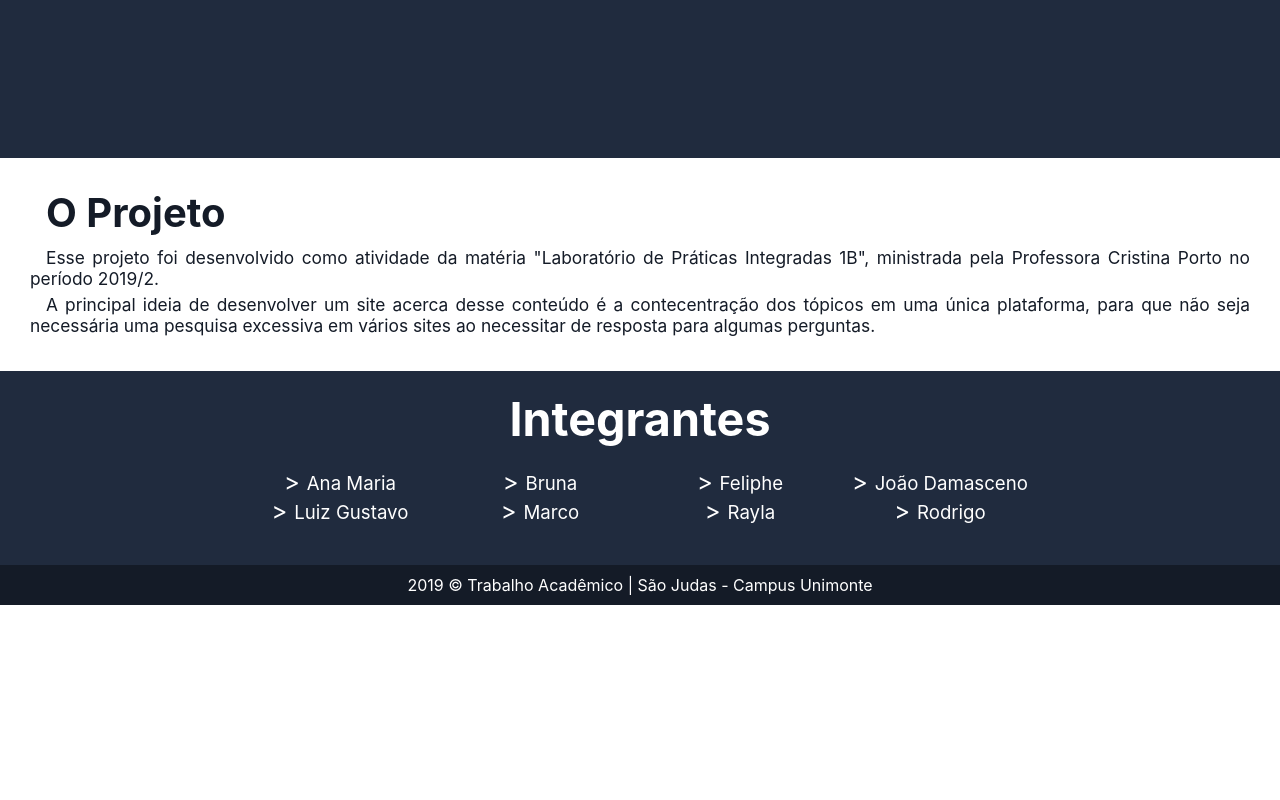
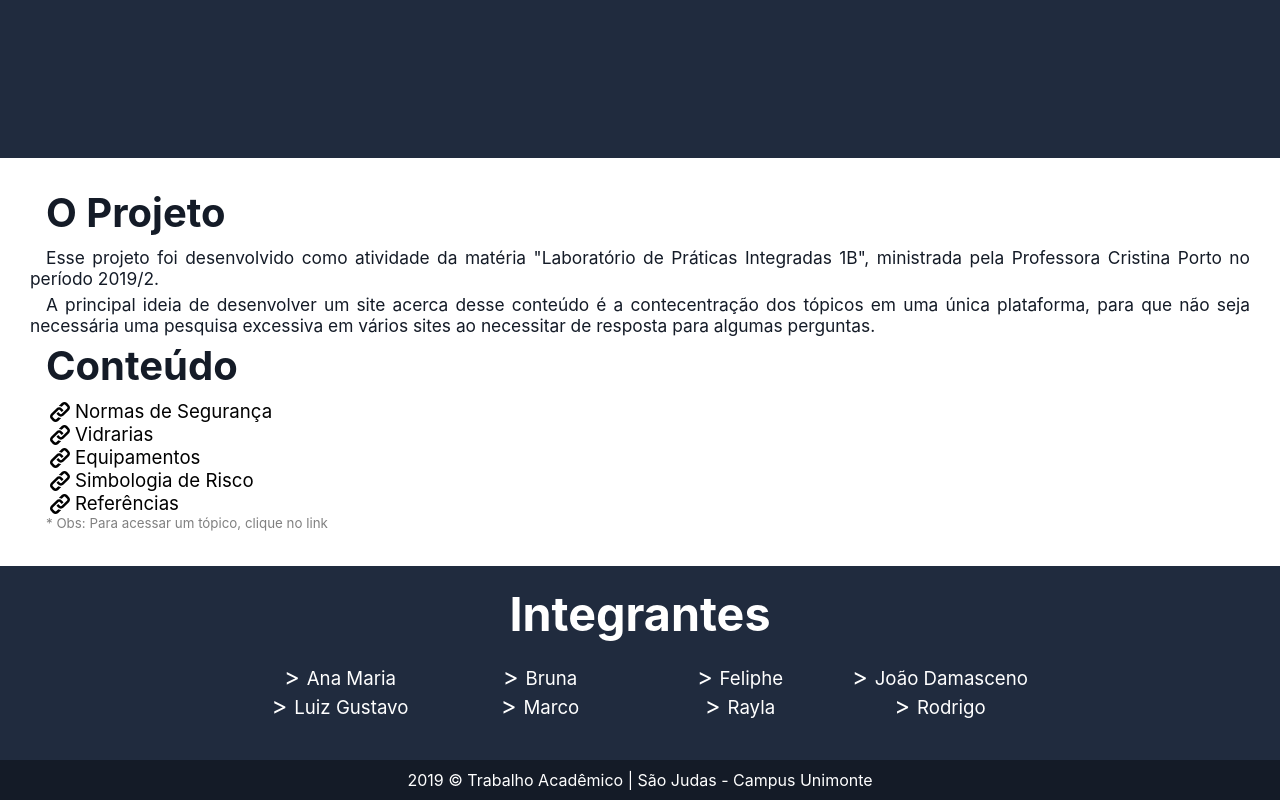
Before and after one commit to iamtheluiz/catalogo_quimica, a React (Create React App) app: page / in a window 1280 px wide. Shown: the part 642-1442 px from the top of the page. Before the commit the page ends 1247 px from the top, so only its background shows below. Built offline with nearby package versions, Linux system fonts and the light colour scheme.

Commit message:
Adicionados links para os tópicos

```diff
--- a/src/App.css
+++ b/src/App.css
@@ -13,6 +13,10 @@ body {
   -moz-osx-font-smoothing: grayscale;
 }
 
+a {
+  text-decoration: none;
+  color: black;
+}
 p, h2, h3, h4 {
   text-indent: 1rem;
   margin-bottom: 10px;
@@ -22,6 +26,10 @@ p {
   text-align: justify;
   margin-bottom: 5px;
 }
+p.legenda{
+  font-size: 10pt;
+  color: grey;
+}
 h1 {
   font-size: 50pt;
 }
--- a/src/pages/Home/index.js
+++ b/src/pages/Home/index.js
@@ -1,18 +1,23 @@
 import React from 'react';
+import { Link } from 'react-router-dom';
 
 // Page Style
 import './styles.css';
 
-// Logo
-import logo from '../../logo.svg';
+// Svg's
+import logo from '../../assets/logo.svg';
+import link from '../../assets/link.svg';
 
 // Components
 import Integrantes from '../../components/Integrantes';
 import Footer from '../../components/Footer';
 
+// Tópicos do Site
+import topicos from '../../services/topicos';
+
 // Page Component
 export default function Home() {
-  return(
+  return (
     <div className="Home">
       <header>
         <img id="logo" src={logo} alt="Website Logo" />
@@ -24,6 +29,13 @@ export default function Home() {
         <h2>O Projeto</h2>
         <p>Esse projeto foi desenvolvido como atividade da matéria "Laboratório de Práticas Integradas 1B", ministrada pela Professora Cristina Porto no período 2019/2.</p>
         <p>A principal ideia de desenvolver um site acerca desse conteúdo é a contecentração dos tópicos em uma única plataforma, para que não seja necessária uma pesquisa excessiva em vários sites ao necessitar de resposta para algumas perguntas.</p>
+        <h2>Conteúdo</h2>
+        <ul>
+          {topicos.map((topico, index) => (
+            <li key={index}><img className="linkSvg" src={link} alt="Anchor" /><Link to={topico.url}>{topico.nome}</Link></li>
+          ))}
+        </ul>
+        <p className="legenda">* Obs: Para acessar um tópico, clique no link</p>
       </main>
       <Integrantes />
       <Footer />
--- a/src/pages/Home/styles.css
+++ b/src/pages/Home/styles.css
@@ -43,8 +43,23 @@
   text-decoration: none;
   font-size: 30pt;
 }
-.Home #scrollLink:hover{
+.Home #scrollLink:hover {
   transition: 0.2s all;
   border: 3px solid white;
   color: white;
 }
+.Home main ul {
+  list-style: none;
+  position: relative;
+}
+.Home main ul li {
+  margin-left: 5px;
+  font-size: 14pt;
+}
+.Home main ul li img.linkSvg{
+  position: absolute;
+  left: 20px;
+  margin-top: 2px;
+  width: 20px;
+  height: auto;
+}
--- /dev/null
+++ b/src/services/topicos.js
@@ -0,0 +1,22 @@
+module.exports = [
+  {
+    nome: "Normas de Segurança",
+    url: "/normas"
+  },
+  {
+    nome: "Vidrarias",
+    url: "/vidrarias"
+  },
+  {
+    nome: "Equipamentos",
+    url: "/equipamentos"
+  },
+  {
+    nome: "Simbologia de Risco",
+    url: "/simbologia"
+  },
+  {
+    nome: "Referências",
+    url: "/referencias"
+  },
+]
```
Also changed, not shown: src/assets/link.svg (added), src/assets/logo.svg (renamed from src/logo.svg).
